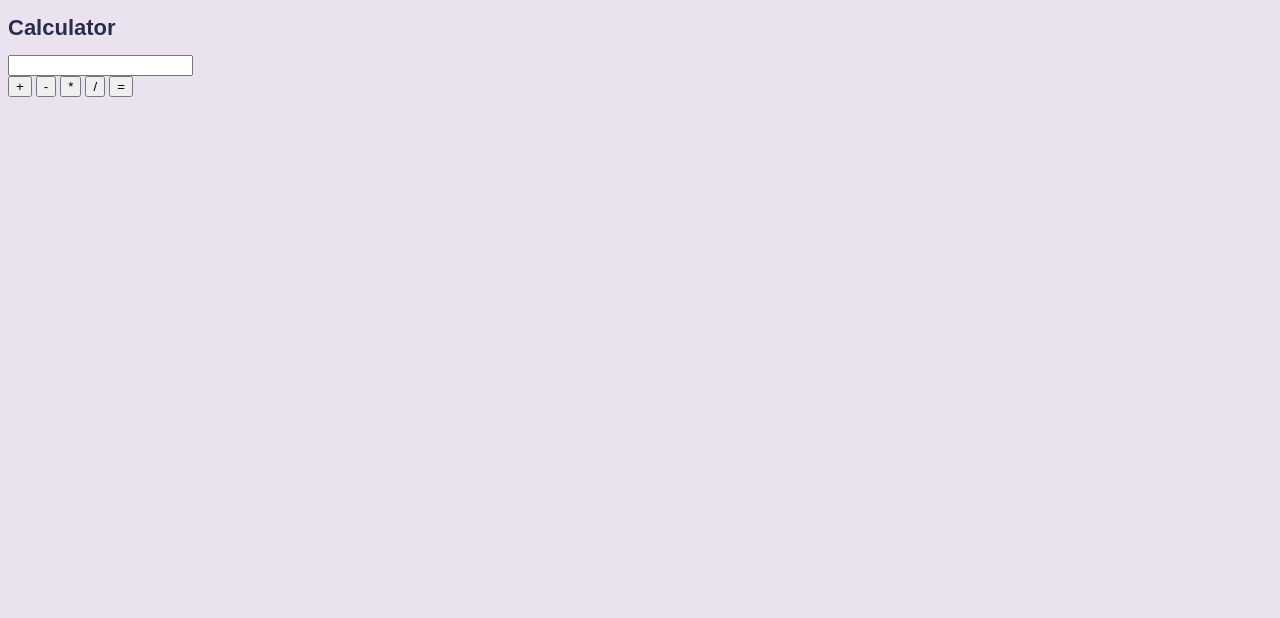
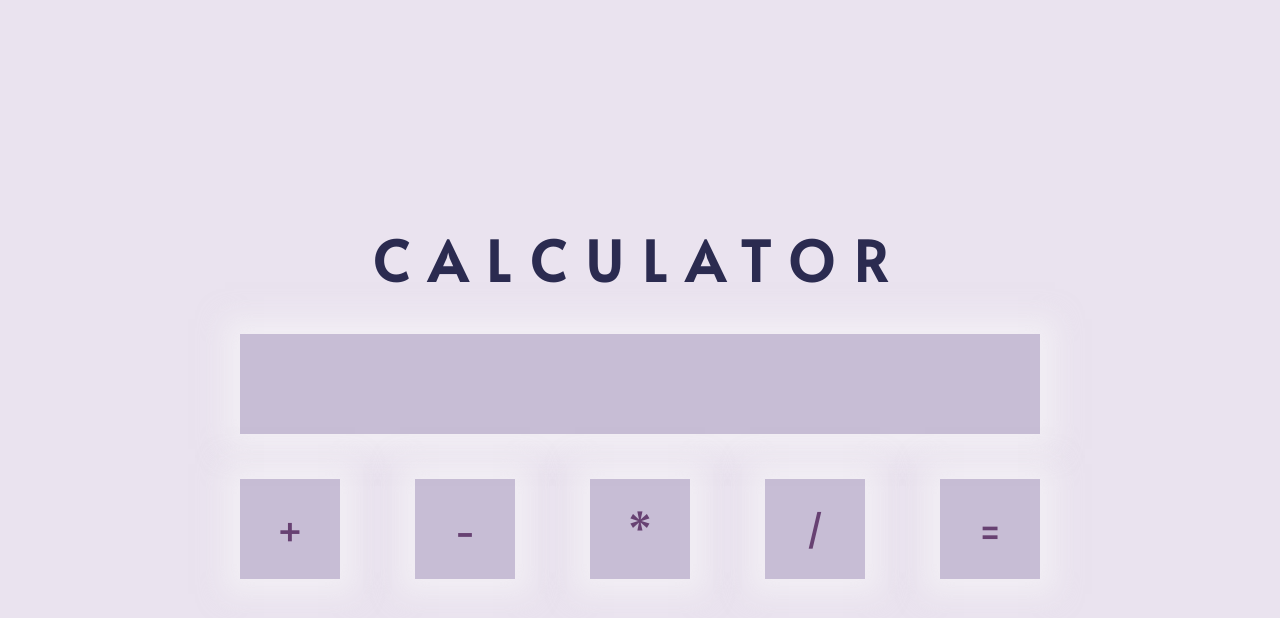
Before and after one commit to ShevchenkoJ/calculator, a plain HTML site: page index.html in a window 1280 px wide. Drawn offline with Linux system fonts and the light colour scheme.

Commit message:
add styles

```diff
--- a/style.css
+++ b/style.css
@@ -1,9 +1,173 @@
-.title {
-    font-family: sans-serif;
-    font-size: 22px;
-    color: rgb(43, 43, 80);
+/* alata-regular - latin */
+@font-face {
+    font-family: 'Alata';
+    font-style: normal;
+    font-weight: 400;
+    src: url('../fonts/alata-v1-latin-regular.eot'); /* IE9 Compat Modes */
+    src: local('Alata Regular'), local('Alata-Regular'),
+         url('./fonts/alata-v1-latin-regular.eot?#iefix') format('embedded-opentype'), /* IE6-IE8 */
+         url('./fonts/alata-v1-latin-regular.woff2') format('woff2'), /* Super Modern Browsers */
+         url('./fonts/alata-v1-latin-regular.woff') format('woff'), /* Modern Browsers */
+         url('./fonts/alata-v1-latin-regular.ttf') format('truetype'), /* Safari, Android, iOS */
+         url('./fonts/alata-v1-latin-regular.svg#Alata') format('svg'); /* Legacy iOS */
 }
 
 body {
     background-color: rgba(154, 118, 179, 0.2);
+    overflow: hidden;
+    margin: 0;
 }
+
+.container {
+    width: 100%;
+    max-width: 1200px;
+    padding: 0 15px;
+    margin: 0 auto;
+    display: flex;
+    flex-direction: column;
+    justify-content: center;
+    align-items: center;
+    height: 100vh;
+}
+
+.inner_container {
+    margin: auto 0;
+    width: 100%;
+    display: flex;
+    flex-direction: column;
+    justify-content: center;
+    align-items: center;
+}
+
+.title_wrapper {
+    text-align: center;
+   /* margin: auto 0;*/
+}
+
+.title {
+    font-family: 'Alata';
+    font-size: 55px;
+    text-transform: uppercase;
+    letter-spacing: 20px;
+    color: rgb(43, 43, 80);
+    margin-top: 0;
+}
+
+.fields_wrapper {
+    width: 100%;
+    max-width: 800px;
+    /* margin: auto 0; */
+}
+
+.input_wrapper {
+    display: flex;
+    flex-direction: row;
+    width: 100%;
+    margin: auto 0;
+    position: relative;
+}
+
+.buttons_wrapper {
+    display: flex;
+    flex-direction: row;
+    width: 100%;
+    justify-content: space-between;
+    margin-top: 45px;
+}
+
+.field {
+    display: inline-block;
+    width: 100%;
+    height: 100px;
+    background-color: rgba(115, 101, 152, 0.3);
+    border: none;
+    font-size: 40px;
+    font-family: 'Alata';
+    color: rgba(103, 65, 114, 1);
+    padding: 0 30px;
+    text-align: right;
+    position: relative;
+    box-shadow: 0 0 25px 15px rgba(250, 250, 250, 0.5);
+}
+
+.field:hover {
+    color: rgba(103, 65, 114, 0.7);
+    background-color: rgba(115, 101, 152, 0.1);
+}
+
+.field:focus {
+    color: rgba(103, 65, 114, 0.7);
+    background-color: rgba(115, 101, 152, 0.1);
+}
+
+.field::-webkit-outer-spin-button,
+.field::-webkit-inner-spin-button {
+  -webkit-appearance: none;
+  margin: 0;
+}
+
+.filed[type=number] {
+    -moz-appearance:textfield;
+}
+
+.operation-button,
+.result-button {
+    width: 100px;
+    height: 100px;
+    font-size: 40px;
+    font-family: 'Alata';
+    color: rgba(103, 65, 114, 1);
+    background-color: rgba(115, 101, 152, 0.3);
+    border: none;
+    position: relative;
+    box-shadow: 0 0 25px 15px rgba(250, 250, 250, 0.5);
+}
+
+.operation-button:focus,
+.result-button:focus,
+.field {
+    outline: none;
+}
+
+.operation-button:hover,
+.result-button:hover {
+    color: rgba(103, 65, 114, 0.7);
+    background-color: rgba(115, 101, 152, 0.1);
+}
+
+.operation-button:active,
+.result-button:active {
+    transform: translateY(1px);
+}
+
+
+@media only screen and (max-width: 600px) {
+    .title {
+        font-size: 40px;
+        letter-spacing: 20px;
+    }
+    .container {
+        width: auto;
+        max-width: 100%;
+    }
+}
+
+@media only screen and (max-width: 520px) {
+    .operation-button,
+    .result-button {
+        max-width: 100px;
+        flex: 0 0 35%;
+        margin-top: 15px;
+    }
+    .buttons_wrapper {
+        margin-top: 15px;
+        flex-wrap: wrap;
+    }
+}
+
+@media only screen and (max-width: 480px) {
+    .title {
+        font-size: 30px;
+        letter-spacing: 10px;
+    }
+}
```
